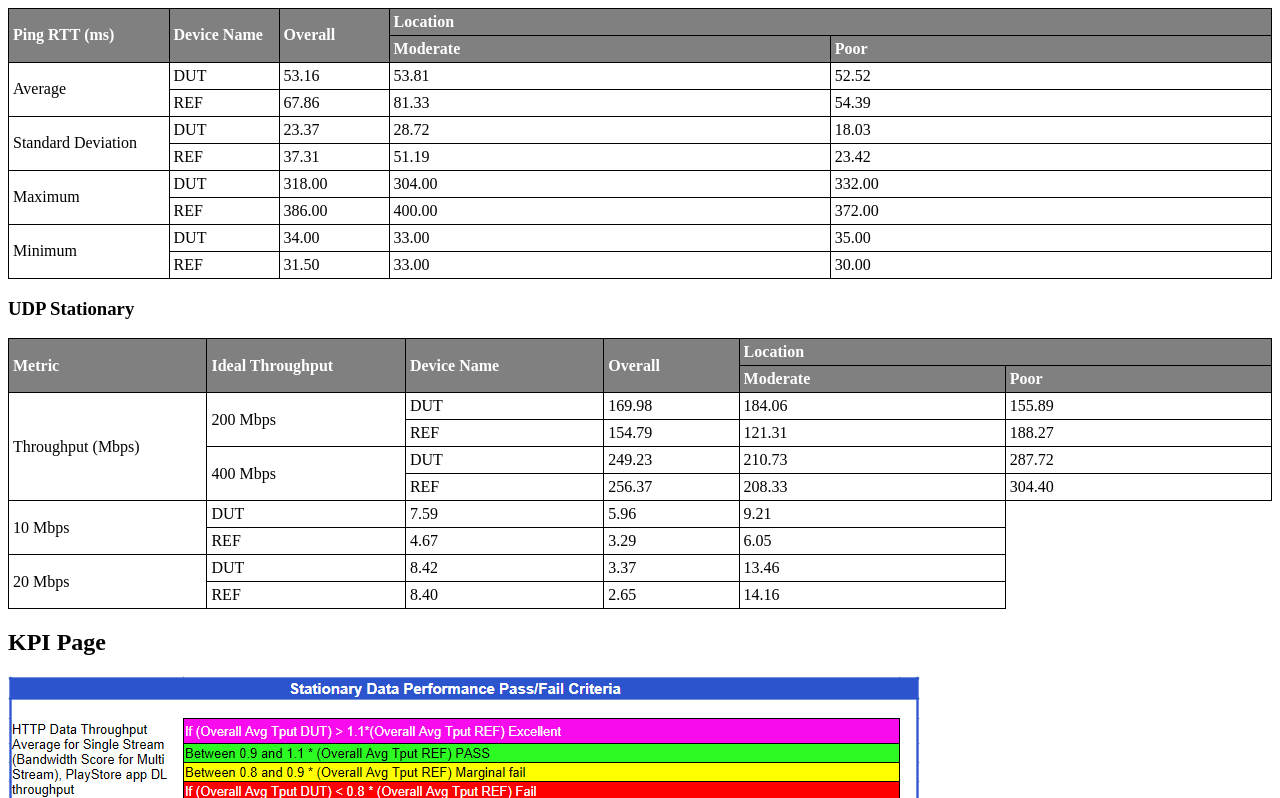
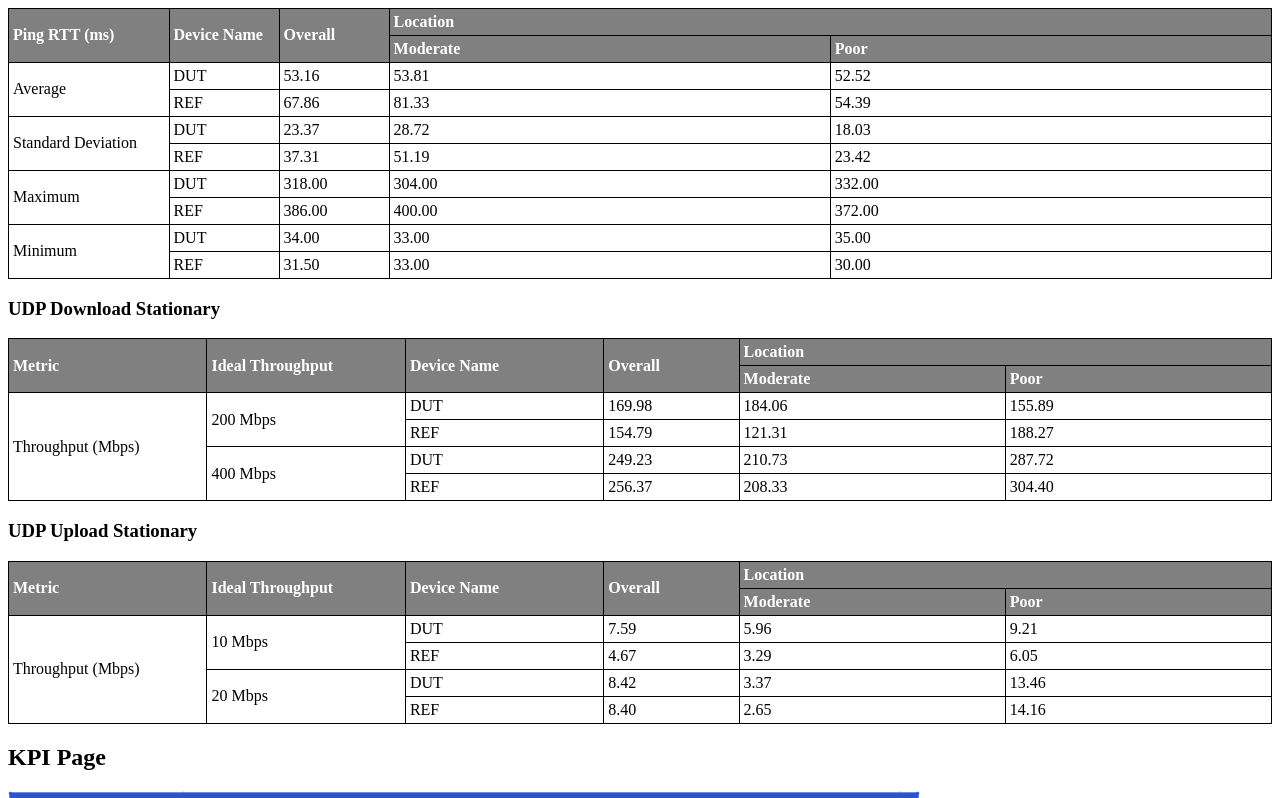
Before and after one commit to LiJieSu0/Fit4Launch_Report, a React (Create React App) app in the folder report-generator-app/: page / in a window 1280 px wide. Shown: the part 5422-6220 px from the top of the page. Built offline with nearby package versions, Linux system fonts and the light colour scheme; what chartjs-plugin-datalabels would draw is missing.

Commit message:
modify nsa udp table

```diff
--- a/report-generator-app/src/ReportDetails/DataPerformance/NSA/Stationary/DpNSAStationaryDetails.js
+++ b/report-generator-app/src/ReportDetails/DataPerformance/NSA/Stationary/DpNSAStationaryDetails.js
@@ -2,7 +2,8 @@ import React from 'react';
 import DpNSAHttpMSTable from './Table/DpNSAHttpMSTable';
 import DpNSAHttpSSTable from './Table/DpNSAHttpSSTable';
 import DpNSAPingTable from './Table/DpNSAPingTable';
-import DpNSAUDPTable from './Table/DpNSAUDPTable';
+import DpNSAUDPDLTable from './Table/DpNSAUDPDLTable';
+import DpNSAUDPULTTable from './Table/DpNSAUDPULTTable';
 
 import MultiStreamHTTPData from '../../../../DataFiles/NSA/DpStationaryResults/Multi Stream HTTP.json';
 import SingleStreamHTTPData from '../../../../DataFiles/NSA/DpStationaryResults/Single Stream HTTP.json';
@@ -10,13 +11,97 @@ import PingData from '../../../../DataFiles/NSA/DpStationaryResults/Ping.json';
 import UDPData from '../../../../DataFiles/NSA/DpStationaryResults/UDP.json';
 
 function DpNSAStationaryDetails() {
+
+  const udp_Stationary_DL = [
+    // Mean Throughput - 200 Mbps
+    {
+      metric: "Throughput (Mbps)",
+      idealThroughput: "200 Mbps",
+      deviceName: "DUT",
+      location: {
+        moderate: UDPData.Moderate?.["UDP Download Task at 200 Mbps for 10 seconds"]?.["_20250919_121427_CH01_TMO-dut_5G NSA_UDP DL 200 Mbps 10 s_location2_DA Test"]?.Throughput?.Mean,
+        poor: UDPData.Poor?.["UDP Download Task at 200 Mbps for 10 seconds"]?.["dut_5G NSA_UDP Download Task at 200 Mbps for 10 seconds_Poor"]?.Throughput?.Mean,
+      },
+    },
+    {
+      metric: "Throughput (Mbps)",
+      idealThroughput: "200 Mbps",
+      deviceName: "REF",
+      location: {
+        moderate: UDPData.Moderate?.["UDP Download Task at 200 Mbps for 10 seconds"]?.["_20250919_121427_CH02_TMO-ref_5G NSA_UDP DL 200 Mbps 10 s_location2_DA Test"]?.Throughput?.Mean,
+        poor: UDPData.Poor?.["UDP Download Task at 200 Mbps for 10 seconds"]?.["ref_5G NSA_UDP Download Task at 200 Mbps for 10 seconds_Poor"]?.Throughput?.Mean,
+      },
+    },
+    // Mean Throughput - 400 Mbps
+    {
+      metric: "Throughput (Mbps)",
+      idealThroughput: "400 Mbps",
+      deviceName: "DUT",
+      location: {
+        moderate: UDPData.Moderate?.["UDP Download Task at 400 Mbps for 10 seconds"]?.["DUT UDP DL 400 M 10s"]?.Throughput?.Mean,
+        poor: UDPData.Poor?.["UDP Download Task at 400 Mbps for 10 seconds"]?.["DUT UDP DL"]?.Throughput?.Mean,
+      },
+    },
+    {
+      metric: "Throughput (Mbps)",
+      idealThroughput: "400 Mbps",
+      deviceName: "REF",
+      location: {
+        moderate: UDPData.Moderate?.["UDP Download Task at 400 Mbps for 10 seconds"]?.["REF UDP DL 400 M 10s"]?.Throughput?.Mean,
+        poor: UDPData.Poor?.["UDP Download Task at 400 Mbps for 10 seconds"]?.["REF UDP DL"]?.Throughput?.Mean,
+      },
+    },
+  ];
+
+  const udp_Stationary_UL = [
+    // Mean Throughput - 10 Mbps
+    {
+      metric: "Throughput (Mbps)",
+      idealThroughput: "10 Mbps",
+      deviceName: "DUT",
+      location: {
+        moderate: UDPData.Moderate?.["5G NSA_UDP Upload Task at 10 Mbps for 10 seconds"]?.["_20250930_144823_CH01_TMO-dut_5G NSA_UDP Upload Task at 10 Mbps for 10 seconds_location2_DA Test"]?.Throughput?.Mean,
+        poor: UDPData.Poor?.["UDP Upload Task at 10 Mbps for 10 seconds"]?.["dut_5G NSA_UDP Upload Task at 10 Mbps for 10 seconds_Poor"]?.Throughput?.Mean,
+      },
+    },
+    {
+      metric: "Throughput (Mbps)",
+      idealThroughput: "10 Mbps",
+      deviceName: "REF",
+      location: {
+        moderate: UDPData.Moderate?.["5G NSA_UDP Upload Task at 10 Mbps for 10 seconds"]?.["_20250930_144823_CH02_TMO-ref_5G NSA_UDP Upload Task at 10 Mbps for 10 seconds_location2_DA Test"]?.Throughput?.Mean,
+        poor: UDPData.Poor?.["UDP Upload Task at 10 Mbps for 10 seconds"]?.["ref_5G NSA_UDP Upload Task at 10 Mbps for 10 seconds_Poor"]?.Throughput?.Mean,
+      },
+    },
+    // Mean Throughput - 20 Mbps
+    {
+      metric: "Throughput (Mbps)",
+      idealThroughput: "20 Mbps",
+      deviceName: "DUT",
+      location: {
+        moderate: UDPData.Moderate?.["5G NSA_UDP Upload Task at 20 Mbps for 10 seconds"]?.["_20250930_145837_CH01_TMO-dut_5G NSA_UDP Upload Task at 20 Mbps for 10 seconds_location2_DA Test"]?.Throughput?.Mean,
+        poor: UDPData.Poor?.["UDP Upload Task at 20 Mbps for 10 seconds"]?.["_20250914_144028_CH01_TMO-dut_5G NSA_UDP Upload Task at 20 Mbps for 10 seconds_Poor Coverage_DA Test"]?.Throughput?.Mean,
+      },
+    },
+    {
+      metric: "Throughput (Mbps)",
+      idealThroughput: "20 Mbps",
+      deviceName: "REF",
+      location: {
+        moderate: UDPData.Moderate?.["5G NSA_UDP Upload Task at 20 Mbps for 10 seconds"]?.["_20250930_145837_CH02_TMO-ref_5G NSA_UDP Upload Task at 20 Mbps for 10 seconds_location2_DA Test"]?.Throughput?.Mean,
+        poor: UDPData.Poor?.["UDP Upload Task at 20 Mbps for 10 seconds"]?.["_20250914_144028_CH02_TMO-ref_5G NSA_UDP Upload Task at 20 Mbps for 10 seconds_Poor Coverage_DA Test"]?.Throughput?.Mean,
+      },
+    },
+  ];
+
   return (
-    <div>
+    <div className='page-content'>
       <h2>NSA Stationary Data Performance Details</h2>
       <DpNSAHttpMSTable data={MultiStreamHTTPData} tableName="Multi Stream HTTP Stationary" />
       <DpNSAHttpSSTable data={SingleStreamHTTPData} tableName="Single Stream HTTP Stationary" />
       <DpNSAPingTable data={PingData} tableName="Ping Stationary" />
-      <DpNSAUDPTable data={UDPData} tableName="UDP Stationary" />
+      <DpNSAUDPDLTable data={udp_Stationary_DL} tableName="UDP Download Stationary" />
+      <DpNSAUDPULTTable data={udp_Stationary_UL} tableName="UDP Upload Stationary" />
     </div>
   );
 }
--- /dev/null
+++ b/report-generator-app/src/ReportDetails/DataPerformance/NSA/Stationary/Table/DpNSAUDPDLTable.js
@@ -0,0 +1,86 @@
+import React from 'react';
+
+function DpNSAUDPDLTable({ data, tableName }) {
+  const calculateOverallAverage = (moderate, poor) => {
+    const moderateVal = parseFloat(moderate);
+    const poorVal = parseFloat(poor);
+    if (isNaN(moderateVal) || isNaN(poorVal)) {
+        return "N/A";
+    }
+    return ((moderateVal + poorVal) / 2).toFixed(2);
+  };
+
+  const getRowSpan = (currentMetric, currentIdealThroughput) => {
+    let count = 0;
+    for (let i = 0; i < data.length; i++) {
+      if (data[i].metric === currentMetric && data[i].idealThroughput === currentIdealThroughput) {
+        count++;
+      }
+    }
+    return count;
+  };
+
+  const getMetricRowSpan = (currentMetric) => {
+    let count = 0;
+    for (let i = 0; i < data.length; i++) {
+      if (data[i].metric === currentMetric) {
+        count++;
+      }
+    }
+    return count;
+  };
+
+  let lastMetric = null;
+  let lastIdealThroughput = null;
+
+  return (
+    <div className="">
+      <h3>{tableName}</h3>
+      <table className="general-table-style udp-stationary-details-table">
+        <thead>
+          <tr>
+            <th rowSpan="2">Metric</th>
+            <th rowSpan="2">Ideal Throughput</th>
+            <th rowSpan="2">Device Name</th>
+            <th rowSpan="2">Overall</th>
+            <th colSpan="2">Location</th>
+          </tr>
+          <tr>
+            <th>Moderate</th>
+            <th>Poor</th>
+          </tr>
+        </thead>
+        <tbody>
+          {data.map((row, index) => {
+            const showMetric = row.metric !== lastMetric;
+            const showIdealThroughput = row.idealThroughput !== lastIdealThroughput || showMetric;
+
+            if (showMetric) {
+              lastMetric = row.metric;
+              lastIdealThroughput = row.idealThroughput;
+            } else if (showIdealThroughput) {
+              lastIdealThroughput = row.idealThroughput;
+            }
+
+            return (
+              <tr key={index}>
+                {showMetric && (
+                  <td rowSpan={getMetricRowSpan(row.metric)}>{row.metric}</td>
+                )}
+                {showIdealThroughput && (
+                  <td rowSpan={getRowSpan(row.metric, row.idealThroughput)}>{row.idealThroughput}</td>
+                )}
+                <td>{row.deviceName}</td>
+                <td>{calculateOverallAverage(row.location.moderate, row.location.poor)}</td>
+                <td>{row.location.moderate.toFixed(2)}</td>
+                <td>{row.location.poor.toFixed(2)}</td>
+              </tr>
+            );
+          })}
+        </tbody>
+      </table>
+    </div>
+  );
+}
+
+export default DpNSAUDPDLTable;
--- /dev/null
+++ b/report-generator-app/src/ReportDetails/DataPerformance/NSA/Stationary/Table/DpNSAUDPULTTable.js
@@ -0,0 +1,86 @@
+import React from 'react';
+
+function DpNSAUDPULTTable({ data, tableName }) {
+  const calculateOverallAverage = (moderate, poor) => {
+    const moderateVal = parseFloat(moderate);
+    const poorVal = parseFloat(poor);
+    if (isNaN(moderateVal) || isNaN(poorVal)) {
+        return "N/A";
+    }
+    return ((moderateVal + poorVal) / 2).toFixed(2);
+  };
+
+  const getRowSpan = (currentMetric, currentIdealThroughput) => {
+    let count = 0;
+    for (let i = 0; i < data.length; i++) {
+      if (data[i].metric === currentMetric && data[i].idealThroughput === currentIdealThroughput) {
+        count++;
+      }
+    }
+    return count;
+  };
+
+  const getMetricRowSpan = (currentMetric) => {
+    let count = 0;
+    for (let i = 0; i < data.length; i++) {
+      if (data[i].metric === currentMetric) {
+        count++;
+      }
+    }
+    return count;
+  };
+
+  let lastMetric = null;
+  let lastIdealThroughput = null;
+
+  return (
+    <div className="">
+      <h3>{tableName}</h3>
+      <table className="general-table-style udp-stationary-details-table">
+        <thead>
+          <tr>
+            <th rowSpan="2">Metric</th>
+            <th rowSpan="2">Ideal Throughput</th>
+            <th rowSpan="2">Device Name</th>
+            <th rowSpan="2">Overall</th>
+            <th colSpan="2">Location</th>
+          </tr>
+          <tr>
+            <th>Moderate</th>
+            <th>Poor</th>
+          </tr>
+        </thead>
+        <tbody>
+          {data.map((row, index) => {
+            const showMetric = row.metric !== lastMetric;
+            const showIdealThroughput = row.idealThroughput !== lastIdealThroughput || showMetric;
+
+            if (showMetric) {
+              lastMetric = row.metric;
+              lastIdealThroughput = row.idealThroughput;
+            } else if (showIdealThroughput) {
+              lastIdealThroughput = row.idealThroughput;
+            }
+
+            return (
+              <tr key={index}>
+                {showMetric && (
+                  <td rowSpan={getMetricRowSpan(row.metric)}>{row.metric}</td>
+                )}
+                {showIdealThroughput && (
+                  <td rowSpan={getRowSpan(row.metric, row.idealThroughput)}>{row.idealThroughput}</td>
+                )}
+                <td>{row.deviceName}</td>
+                <td>{calculateOverallAverage(row.location.moderate, row.location.poor)}</td>
+                <td>{row.location.moderate.toFixed(2)}</td>
+                <td>{row.location.poor.toFixed(2)}</td>
+              </tr>
+            );
+          })}
+        </tbody>
+      </table>
+    </div>
+  );
+}
+
+export default DpNSAUDPULTTable;
```
